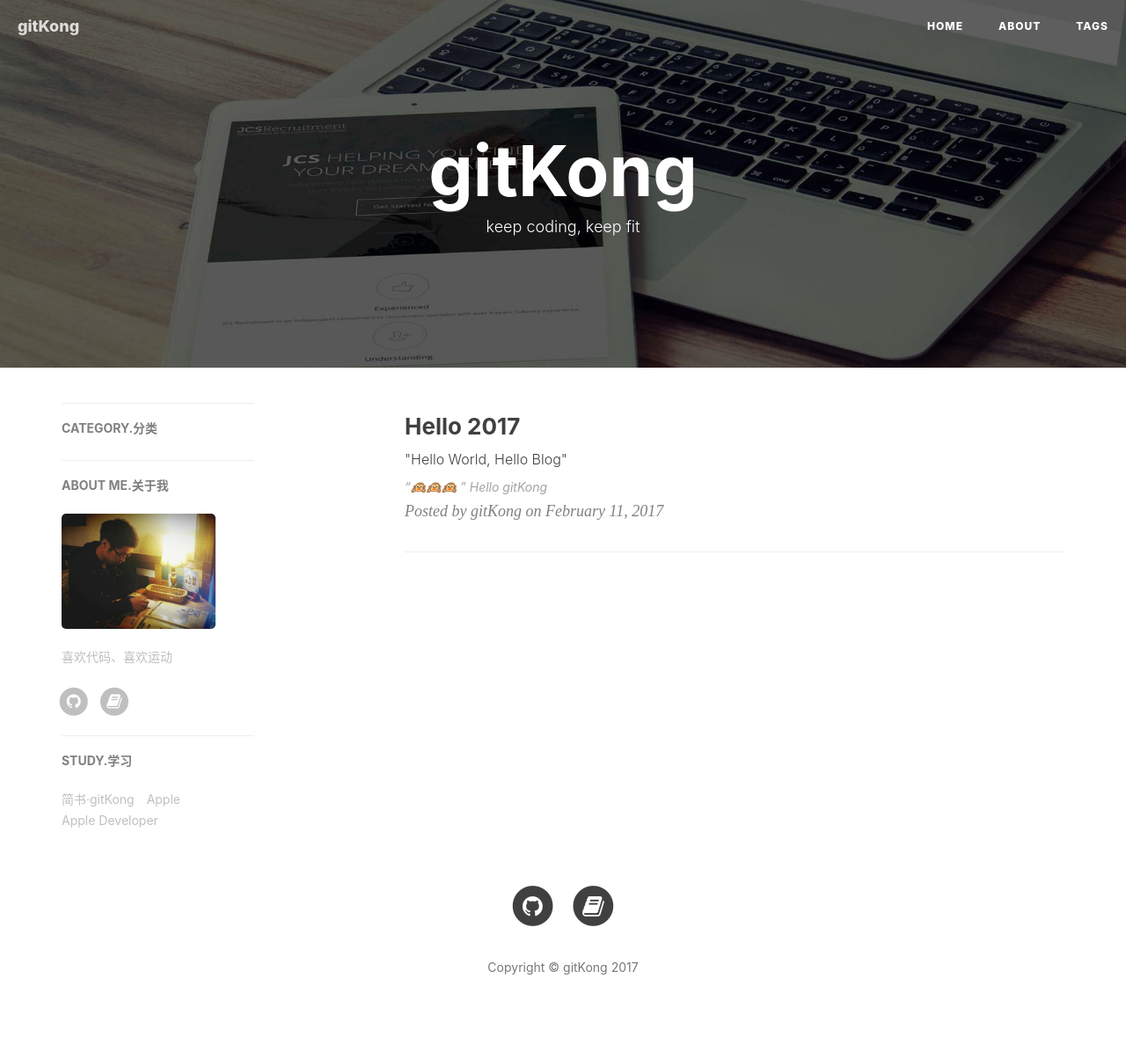
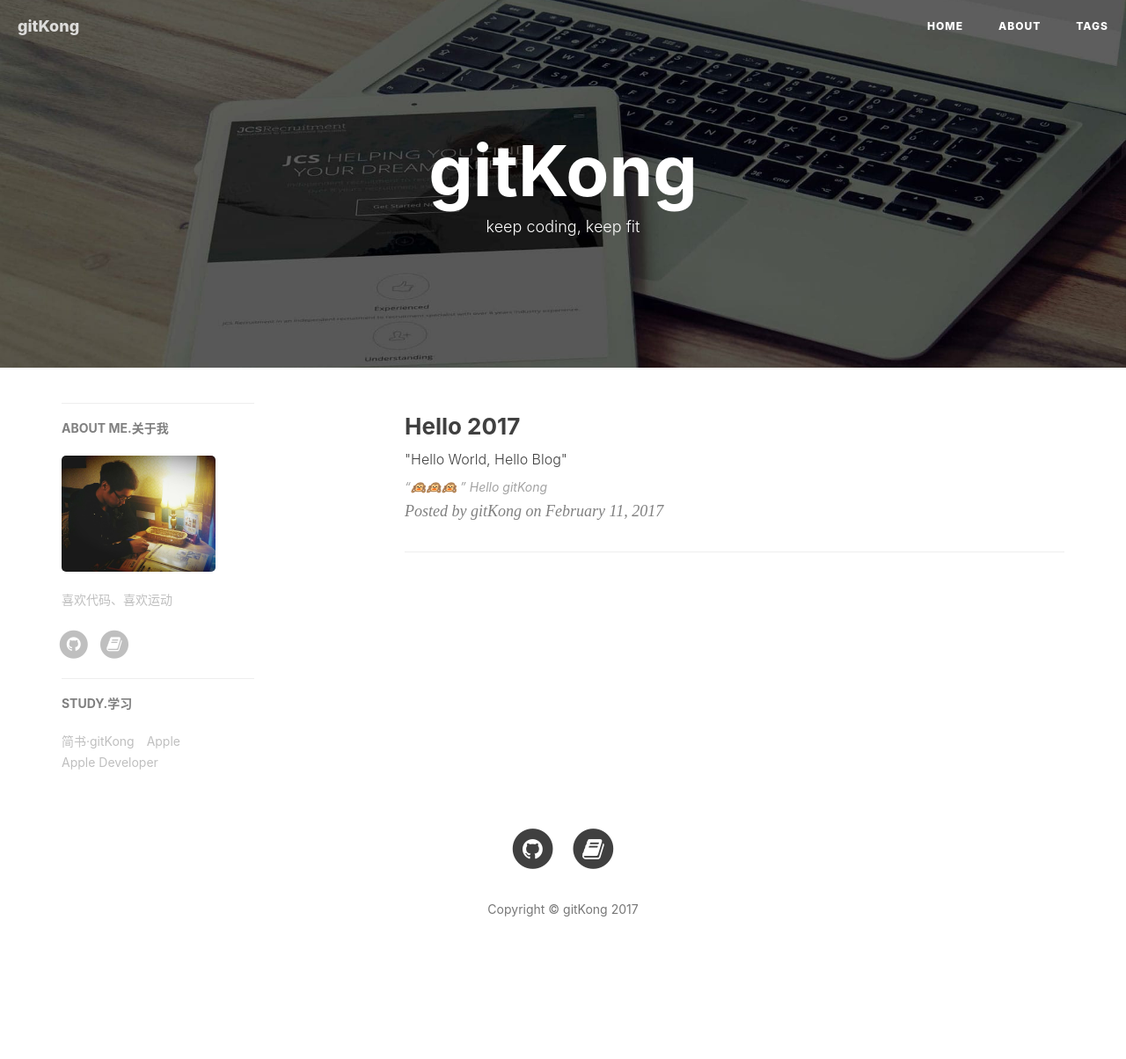
Before and after one commit to gitkong/gitkong.github.io, a Jekyll site: the page built from index.html, in a window 1280 px wide. Shown: the whole page at 88% size. Built offline with Jekyll 4.4.1, drawn with Linux system fonts in a browser that asks for light colours; nearby versions of some CDN libraries; the list of posts is cut into pages by our own code; comment, search, counter and statistics services are not loaded; after the commit the page ends 1138 px from its top, so only the background shows below that.

Commit message:
Update page.html

```diff
--- a/_layouts/page.html
+++ b/_layouts/page.html
@@ -73,7 +73,7 @@ layout: default
                 sidebar-container
             ">
                 <!-- Featured Tags -->
-                {% if site.featured-tags %}
+<!--                 {% if site.featured-tags %}
                 <section>
                     <hr class="hidden-sm hidden-xs">
                     <h5><a href="{{'/tags/' | prepend: site.baseurl }}">CATEGORY.分类</a></h5>
@@ -87,7 +87,7 @@ layout: default
                         {% endfor %}
                     </div>
                 </section>
-                {% endif %}
+                {% endif %} -->
 
                 <!-- Short About -->
                 <section class="visible-md visible-lg">
```
